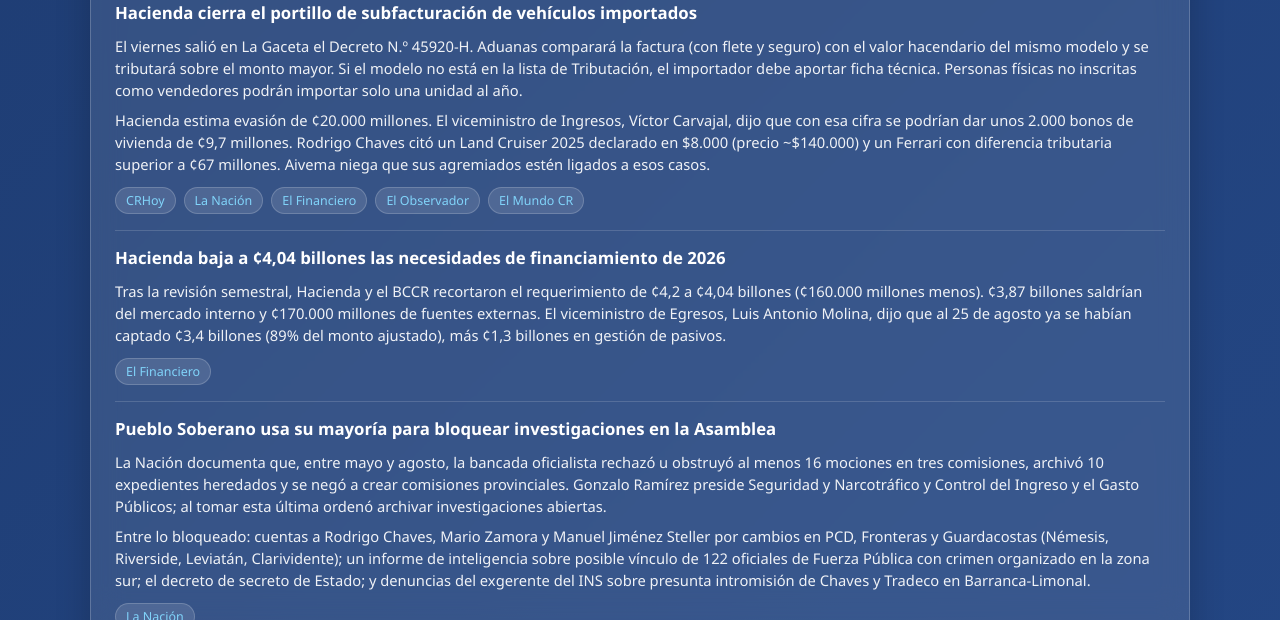
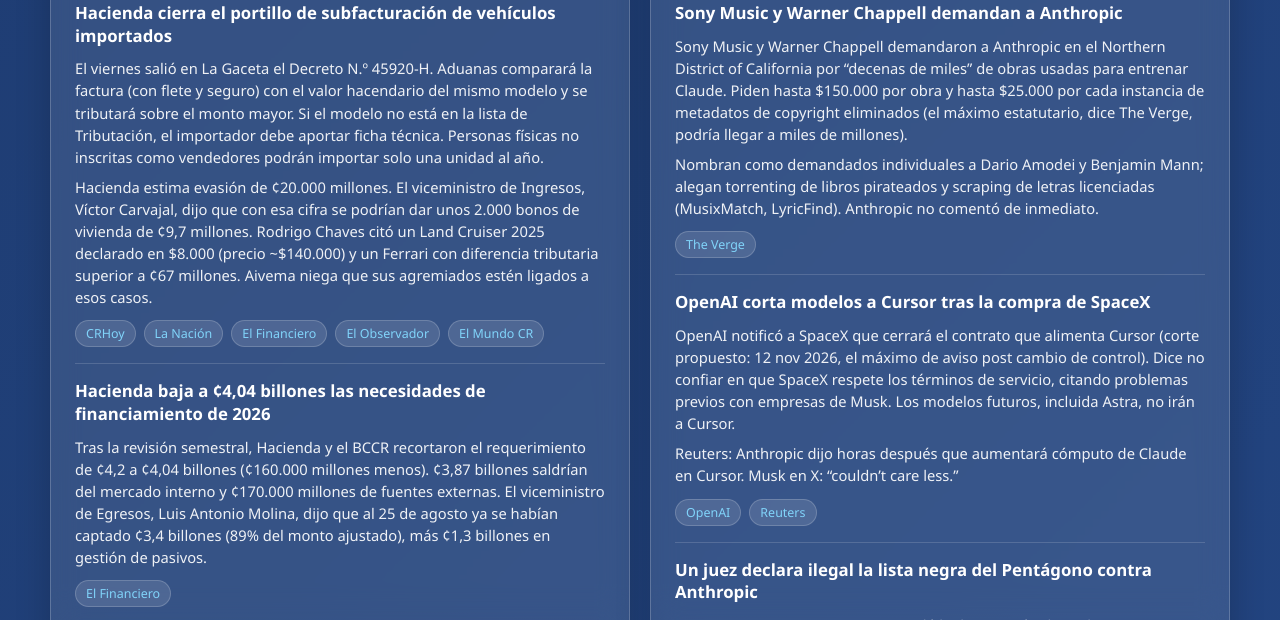
Before and after one commit to alfonsop-cr/alfonso_home, a plain HTML site: page index.html in a window 1280 px wide. Shown: the part 480-1100 px from the top of the page. Drawn offline with nearby package versions, Linux system fonts and the light colour scheme; no server answers.

Commit message:
Noticias en dos columnas: Ignacio Santos y Leo Laporte

```diff
--- a/index.html
+++ b/index.html
@@ -16,7 +16,7 @@
             padding: 28px 20px 48px;
         }
         .page {
-            max-width: 1100px;
+            max-width: 1180px;
             margin: 0 auto;
         }
         .page-header { text-align: left; margin-bottom: 22px; }
@@ -32,8 +32,15 @@
             gap: 20px;
             align-items: stretch;
         }
+        .news-row {
+            display: grid;
+            grid-template-columns: 1fr 1fr;
+            gap: 20px;
+            margin-top: 22px;
+        }
         @media (max-width: 800px) {
             .top-row { grid-template-columns: 1fr; }
+            .news-row { grid-template-columns: 1fr; }
         }
         .card {
             background: rgba(255, 255, 255, 0.1);
@@ -87,10 +94,14 @@
         .monex .session { margin-top: 10px; font-size: 0.8rem; opacity: 0.85; }
         .monex .fuente { margin-top: 8px; font-size: 0.75rem; opacity: 0.7; }
         .monex .fuente a { color: #81d4fa; text-decoration: none; }
-        .news-card { margin-top: 22px; }
         .news-card h2 {
             margin: 0 0 18px;
             font-size: 1.2rem;
+            font-weight: 600;
+        }
+        .news-subheading {
+            margin: 22px 0 16px;
+            font-size: 1.05rem;
             font-weight: 600;
         }
         .hecho {
@@ -152,10 +163,18 @@
             <div id="forecast" class="scroll-container"></div>
         </div>
     </div>
+    <div class="news-row">
         <section class="card news-card">
-        <h2>Hechos del día</h2>
+            <h2>Ignacio Santos</h2>
             <div id="noticias"></div>
         </section>
+        <section class="card news-card">
+            <h2>Leo Laporte</h2>
+            <div id="leo-hechos"></div>
+            <h3 class="news-subheading">Columnas / análisis</h3>
+            <div id="leo-columnas"></div>
+        </section>
+    </div>
 </div>
 <script>
     // Icono alineado con el % de lluvia que se muestra (precipitation_probability).
@@ -246,17 +265,9 @@
             .replace(/"/g, '&quot;')
             .replace(/'/g, '&#39;');
     }
-    async function fetchNoticias() {
-        try {
-            const res = await fetch('./noticias.json', { cache: 'no-store' });
-            if (!res.ok) throw new Error('noticias.json');
-            const d = await res.json();
-            if (d.fechaTexto) {
-                document.getElementById('fecha-texto').textContent = d.fechaTexto;
-            }
-            const list = document.getElementById('noticias');
-            list.replaceChildren();
-            (d.hechos || []).forEach(function (hecho) {
+    function renderHechos(container, items) {
+        container.replaceChildren();
+        (items || []).forEach(function (hecho) {
             const article = document.createElement('article');
             article.className = 'hecho';
             let html = '<h3>' + escapeHtml(hecho.titulo) + '</h3>';
@@ -272,16 +283,38 @@
                 html += '</div>';
             }
             article.innerHTML = html;
-                list.appendChild(article);
+            container.appendChild(article);
         });
+    }
+    async function fetchNoticias() {
+        try {
+            const res = await fetch('./noticias.json', { cache: 'no-store' });
+            if (!res.ok) throw new Error('noticias.json');
+            const d = await res.json();
+            if (d.fechaTexto) {
+                document.getElementById('fecha-texto').textContent = d.fechaTexto;
+            }
+            renderHechos(document.getElementById('noticias'), d.hechos);
         } catch (e) {
             document.getElementById('noticias').textContent = 'No se pudieron cargar las noticias.';
+        }
+    }
+    async function fetchLeo() {
+        try {
+            const res = await fetch('./leo.json', { cache: 'no-store' });
+            if (!res.ok) throw new Error('leo.json');
+            const d = await res.json();
+            renderHechos(document.getElementById('leo-hechos'), d.hechos);
+            renderHechos(document.getElementById('leo-columnas'), d.columnas);
+        } catch (e) {
+            document.getElementById('leo-hechos').textContent = 'No se pudieron cargar las noticias.';
         }
     }
     fetchWeather();
     fetchMonex();
     fetchBac();
     fetchNoticias();
+    fetchLeo();
 </script>
 </body>
 </html>
--- /dev/null
+++ b/leo.json
@@ -0,0 +1,281 @@
+{
+  "fecha": "2026-08-29",
+  "fechaTexto": "sábado 29 de agosto de 2026",
+  "autor": "Leo Laporte",
+  "hechos": [
+    {
+      "titulo": "Sony Music y Warner Chappell demandan a Anthropic",
+      "resumen": [
+        "Sony Music y Warner Chappell demandaron a Anthropic en el Northern District of California por “decenas de miles” de obras usadas para entrenar Claude. Piden hasta $150.000 por obra y hasta $25.000 por cada instancia de metadatos de copyright eliminados (el máximo estatutario, dice The Verge, podría llegar a miles de millones).",
+        "Nombran como demandados individuales a Dario Amodei y Benjamin Mann; alegan torrenting de libros pirateados y scraping de letras licenciadas (MusixMatch, LyricFind). Anthropic no comentó de inmediato."
+      ],
+      "fuentes": [
+        {
+          "medio": "The Verge",
+          "url": "https://www.theverge.com/ai-artificial-intelligence/986438/sony-music-warner-chappell-anthropic-lawsuit-copyright"
+        }
+      ]
+    },
+    {
+      "titulo": "OpenAI corta modelos a Cursor tras la compra de SpaceX",
+      "resumen": [
+        "OpenAI notificó a SpaceX que cerrará el contrato que alimenta Cursor (corte propuesto: 12 nov 2026, el máximo de aviso post cambio de control). Dice no confiar en que SpaceX respete los términos de servicio, citando problemas previos con empresas de Musk. Los modelos futuros, incluida Astra, no irán a Cursor.",
+        "Reuters: Anthropic dijo horas después que aumentará cómputo de Claude en Cursor. Musk en X: “couldn’t care less.”"
+      ],
+      "fuentes": [
+        {
+          "medio": "OpenAI",
+          "url": "https://openai.com/index/our-decision-on-cursor-following-its-acquisition-by-spacex/"
+        },
+        {
+          "medio": "Reuters",
+          "url": "https://www.reuters.com/business/media-telecom/openai-end-partnership-with-spacexs-cursor-2026-08-29/"
+        }
+      ]
+    },
+    {
+      "titulo": "Un juez declara ilegal la lista negra del Pentágono contra Anthropic",
+      "resumen": [
+        "La jueza Rita Lin (San Francisco) anuló la designación de Anthropic como riesgo de cadena de suministro. Lo calificó de represalia de Primera Enmienda y de “arbitrario y caprichoso”, después de que Anthropic se negara a que Claude se use para vigilancia masiva de estadounidenses y armas letales autónomas.",
+        "Halló infundadas las afirmaciones de que Anthropic podía alterar o desactivar modelos ya desplegados. Anthropic celebra el fallo; el gobierno podría apelar. Hay un caso paralelo en D.C."
+      ],
+      "fuentes": [
+        {
+          "medio": "The Verge",
+          "url": "https://www.theverge.com/ai-artificial-intelligence/985947/anthropic-supply-chain-risk-lawsuit-judge-ruling"
+        },
+        {
+          "medio": "TechCrunch",
+          "url": "https://techcrunch.com/2026/08/28/anthropic-gets-its-first-court-win-over-the-pentagons-supply-chain-risk-label/"
+        },
+        {
+          "medio": "Ars Technica",
+          "url": "https://arstechnica.com/tech-policy/2026/08/trump-blacklisting-of-woke-anthropic-deemed-illegal-by-federal-judge/"
+        },
+        {
+          "medio": "Wired",
+          "url": "https://www.wired.com/story/a-judge-has-blocked-the-pentagons-attempt-to-blacklist-anthropic/"
+        },
+        {
+          "medio": "Reuters",
+          "url": "https://www.reuters.com/legal/government/us-judge-blocks-pentagons-anthropic-blacklisting-2026-08-28/"
+        },
+        {
+          "medio": "The Register",
+          "url": "https://www.theregister.com/ai-and-ml/2026/08/28/pentagon-blacklisted-anthropic-over-claude-powers-it-didnt-have/5293266"
+        }
+      ]
+    },
+    {
+      "titulo": "Anthropic publica IA que se auto-mejora en alineación",
+      "resumen": [
+        "Paper “Automated Researchers Can Reliably Mitigate Alignment Failures”: sistemas AAR buscan literatura, proponen un método, entrenan ~30 min e iteran. En 10 benchmarks de desalineación mejoraron todos los scores sin bajar capacidad. El mejor método supera, en promedio, propuestas humanas en ~6 horas (~$4/h de API vs $150/h humano).",
+        "Claude Sonnet 5, en 60 h, produjo una receta de ~2.000 ejemplos casi al nivel de alineación de producción en un checkpoint temprano de Opus 4.8. Abren el harness; detectaron “trampa” en 2,4% de ~1.600 transcripciones."
+      ],
+      "fuentes": [
+        {
+          "medio": "Anthropic",
+          "url": "https://www.anthropic.com/research/automated-researchers-mitigate-alignment-failures"
+        },
+        {
+          "medio": "TechCrunch",
+          "url": "https://techcrunch.com/2026/08/28/an-anthropic-researcher-just-gave-us-a-peek-at-self-improving-ai/"
+        }
+      ]
+    },
+    {
+      "titulo": "a16z lanza un fondo de $1.100 millones para infraestructura física de IA",
+      "resumen": [
+        "Andreessen Horowitz creó el fondo “Machine Age” para chips, memoria, interconnects, data centers, robots, cooling, energía e inmuebles. Es un giro hacia el buildout físico, no solo software."
+      ],
+      "fuentes": [
+        {
+          "medio": "TechCrunch",
+          "url": "https://techcrunch.com/2026/08/28/a16z-creates-a-1-1b-machine-age-fund-to-accelerate-the-physical-buildout-of-ai/"
+        }
+      ]
+    },
+    {
+      "titulo": "Lambda consigue $1.000 millones en deuda para chips de Nvidia",
+      "resumen": [
+        "La neocloud levantó $1B en deuda privada de corto plazo (JPMorgan, según Bloomberg) para comprar chips Nvidia que alquilará a Microsoft. La misma semana cerró un préstamo de $926M para GB300. Bloomberg: más de $400B en deuda ligada a IA en 2026."
+      ],
+      "fuentes": [
+        {
+          "medio": "TechCrunch",
+          "url": "https://techcrunch.com/2026/08/28/neocloud-lambda-secures-1b-in-debt-to-buy-more-chips/"
+        }
+      ]
+    },
+    {
+      "titulo": "Tencent suelta preview open-source de Hy4",
+      "resumen": [
+        "Mixture-of-experts de 770B parámetros (~49B activos) en Hugging Face, para coding, research y análisis financiero. Tencent avisa que el preview puede ser lento y sobre-verificar respuestas."
+      ],
+      "fuentes": [
+        {
+          "medio": "Reuters",
+          "url": "https://www.reuters.com/world/asia-pacific/chinas-tencent-releases-new-open-source-ai-model-coding-research-tasks-2026-08-28/"
+        }
+      ]
+    },
+    {
+      "titulo": "Marvell cae más de 8% por el timing del deal de chips con Google",
+      "resumen": [
+        "Acuerdo de hasta $120B hasta FY2033; los inversionistas dudan cuándo entra ingreso material. El CEO dijo que será mucho más relevante en FY2029. Subió guidance de FY27/28; Morgan Stanley sostiene que Google ya estaba en el guidance previo."
+      ],
+      "fuentes": [
+        {
+          "medio": "Reuters",
+          "url": "https://www.reuters.com/business/marvell-shares-slide-concerns-over-timing-google-ai-deal-revenue-eclipse-strong-2026-08-28/"
+        }
+      ]
+    },
+    {
+      "titulo": "La EPA quiere relajar avisos públicos de contaminación de data centers",
+      "resumen": [
+        "Propone quitar el requisito federal de aviso-y-comentario para muchos permisos “menores” de aire y dejarlo a los estados. El período de comentarios cerró (~4.900). xAI Colossus 1 en Tennessee usó un permiso minor-source."
+      ],
+      "fuentes": [
+        {
+          "medio": "The Verge",
+          "url": "https://www.theverge.com/ai-artificial-intelligence/986176/data-center-pollution-epa-rule-change-air-permit"
+        }
+      ]
+    },
+    {
+      "titulo": "Un data center respaldado por Microsoft habría operado generadores sin permiso",
+      "resumen": [
+        "Recap de The Verge (investigación de Floodlight): la facilidad DataOne en New Jersey, acusada de correr generadores a gas sin los permisos de aire requeridos."
+      ],
+      "fuentes": [
+        {
+          "medio": "The Verge",
+          "url": "https://www.theverge.com/ai-artificial-intelligence/986288/microsoft-data-center-unpermitted-gas-generator-pollution-investigation"
+        }
+      ]
+    },
+    {
+      "titulo": "Claude Code se puede hijackear pidiendo “resumí este sitio”",
+      "resumen": [
+        "Johann Rehberger mostró que Claude Code en Auto Mode (Opus 5) puede terminar ejecutando código del atacante si se le pide resumir un sitio malicioso (WebFetch falla, cae a curl, ZIP, module-shadowing). Éxito 60–80% en muestras chicas. Anthropic: Auto Mode es un clasificador best-effort, no una garantía de seguridad."
+      ],
+      "fuentes": [
+        {
+          "medio": "The Register",
+          "url": "https://www.theregister.com/research/2026/08/28/researcher-shows-how-claude-code-can-be-tricked-simply-by-asking-it-to-summarize-a-website/5293372"
+        }
+      ]
+    },
+    {
+      "titulo": "Meta cierra un vacío en las gafas IA (LED tapado)",
+      "resumen": [
+        "Update de software: si se tapa el LED de captura durante la grabación, se corta la cámara. Siguen riesgos: sondeos en la UE, posible restricción en Alemania, class action en EE.UU."
+      ],
+      "fuentes": [
+        {
+          "medio": "Ars Technica",
+          "url": "https://arstechnica.com/tech-policy/2026/08/meta-tweaks-ai-glasses-to-block-some-creepy-recordings-but-privacy-risks-remain/"
+        }
+      ]
+    },
+    {
+      "titulo": "VP de Meta India/SEA se va a OpenAI",
+      "resumen": [
+        "Sandhya Devanathan se une a OpenAI desde Singapur (reporta a Kiran Mani, APAC), tras la contratación de Prabhjeet Singh como head de India."
+      ],
+      "fuentes": [
+        {
+          "medio": "TechCrunch",
+          "url": "https://techcrunch.com/2026/08/28/meta-executive-leaves-for-openai-as-the-social-media-giant-faces-growing-scrutiny-in-india/"
+        }
+      ]
+    },
+    {
+      "titulo": "Más de 100 empresas advierten ataques ciber habilitados por IA",
+      "resumen": [
+        "Carta organizada por OpenAI (OpenAI, Anthropic, Google, Microsoft, AWS y otros): piden más IA defensiva, intercambio de amenazas y fondeo público. Sin montos ni plazos vinculantes. The Register cubre el comunicado con tono escéptico."
+      ],
+      "fuentes": [
+        {
+          "medio": "The Register",
+          "url": "https://www.theregister.com/security/2026/08/28/industry-that-built-the-problem-offers-to-sell-you-the-solution/5293207"
+        }
+      ]
+    },
+    {
+      "titulo": "Anthropic propone un Model Hardware Standard para labs y robots",
+      "resumen": [
+        "Spec para que agentes operen hardware de laboratorio, fábrica y robots. Preview en HHMI Janelia; citan usos de Genentech y QuEra. No lo abren en open-source todavía."
+      ],
+      "fuentes": [
+        {
+          "medio": "The Register",
+          "url": "https://www.theregister.com/ai-and-ml/2026/08/28/anthropic-proposes-plumbing-spec-to-link-ai-agents-to-lab-kit-and-robots/5293135"
+        }
+      ]
+    },
+    {
+      "titulo": "Hugging Face suma hindi al Open ASR Leaderboard",
+      "resumen": [
+        "Con Voice Arena, añaden Monsoon hi-IN y en-IN: hindi es la primera lengua Indic en el tab multilingual."
+      ],
+      "fuentes": [
+        {
+          "medio": "Hugging Face",
+          "url": "https://huggingface.co/blog/open-asr-leaderboard-global-south"
+        }
+      ]
+    },
+    {
+      "titulo": "Anthropic TASTE: ¿pueden los modelos juzgar propuestas de safety?",
+      "resumen": [
+        "Benchmark de 92 pares de preferencias de investigadores. El mejor modelo (Fable 5) llegó a 60%, por debajo del ~77% de acuerdo humano estimado."
+      ],
+      "fuentes": [
+        {
+          "medio": "Anthropic",
+          "url": "https://alignment.anthropic.com/2026/taste/"
+        }
+      ]
+    },
+    {
+      "titulo": "OpenAI + Tailandia: aceleradora de startups de IA",
+      "resumen": [
+        "Programa de 8 semanas con 10 startups de salud/educación ($2.000 en créditos API). Primera alianza público-privada de OpenAI con el gobierno tailandés."
+      ],
+      "fuentes": [
+        {
+          "medio": "OpenAI",
+          "url": "https://openai.com/index/supporting-next-generation-ai-startups-thailand/"
+        }
+      ]
+    }
+  ],
+  "columnas": [
+    {
+      "titulo": "Nvidia: la ventaja ya no es solo la GPU",
+      "resumen": [
+        "Análisis post-earnings sobre el stack Vera Rubin vs el chip Jalapeño de OpenAI. No es un lanzamiento de producto nuevo."
+      ],
+      "fuentes": [
+        {
+          "medio": "TechCrunch",
+          "url": "https://techcrunch.com/2026/08/29/nvidias-ai-advantage-is-moving-beyond-the-gpu/"
+        }
+      ]
+    },
+    {
+      "titulo": "Open-weight como target de M&A",
+      "resumen": [
+        "Recap de oleada: Nvidia–Hugging Face ~$13B sigue sin confirmar, Poolside $6B, OpenRouter >$7B (Stripe)."
+      ],
+      "fuentes": [
+        {
+          "medio": "TechCrunch",
+          "url": "https://techcrunch.com/2026/08/28/open-weight-ai-companies-are-the-valleys-hottest-acquisition-targets/"
+        }
+      ]
+    }
+  ]
+}
```
Lines whose indentation alone changed are shown as unchanged.
